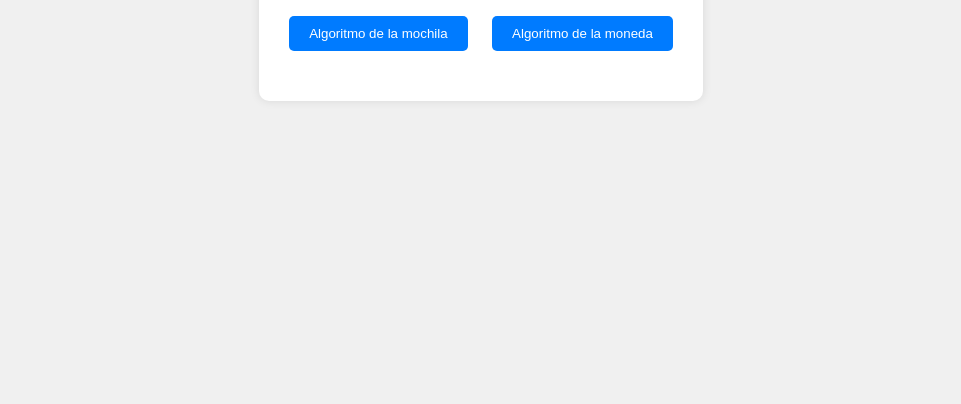
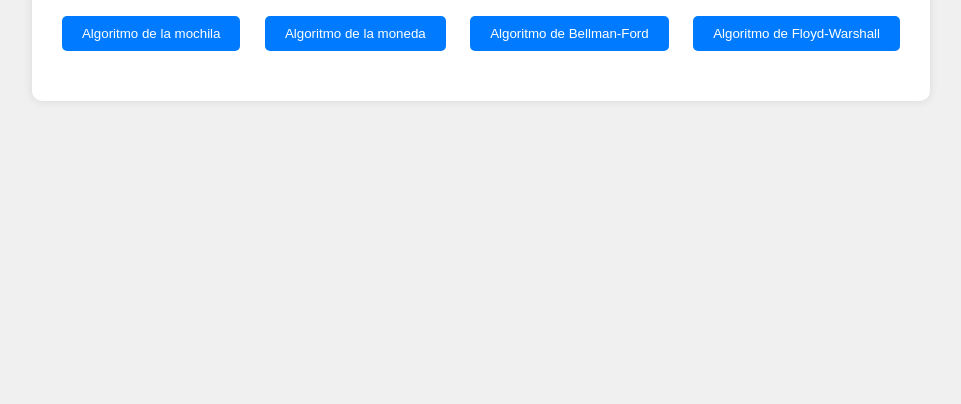
Before and after one commit to DanielLeonardo23/Guerra-js, a plain HTML site: page Untitled-1.html in a window 1280 px wide. Shown: the part 396-800 px from the top of the page, without its empty margins (159-1120 px from the left). Drawn offline with Linux system fonts and the light colour scheme.

Commit message:
Add files via upload

```diff
--- a/Untitled-1.html
+++ b/Untitled-1.html
@@ -11,6 +11,8 @@
         <h1>Algoritmos</h1>
         <button onclick="showKnapsackForm()">Algoritmo de la mochila</button>
         <button onclick="showCoinChangeForm()">Algoritmo de la moneda</button>
+        <button onclick="showBellmanFordForm()">Algoritmo de Bellman-Ford</button>
+        <button onclick="showFloydWarshallForm()">Algoritmo de Floyd-Warshall</button>
 
         <div id="form-container"></div>
         <div id="result"></div>
```
